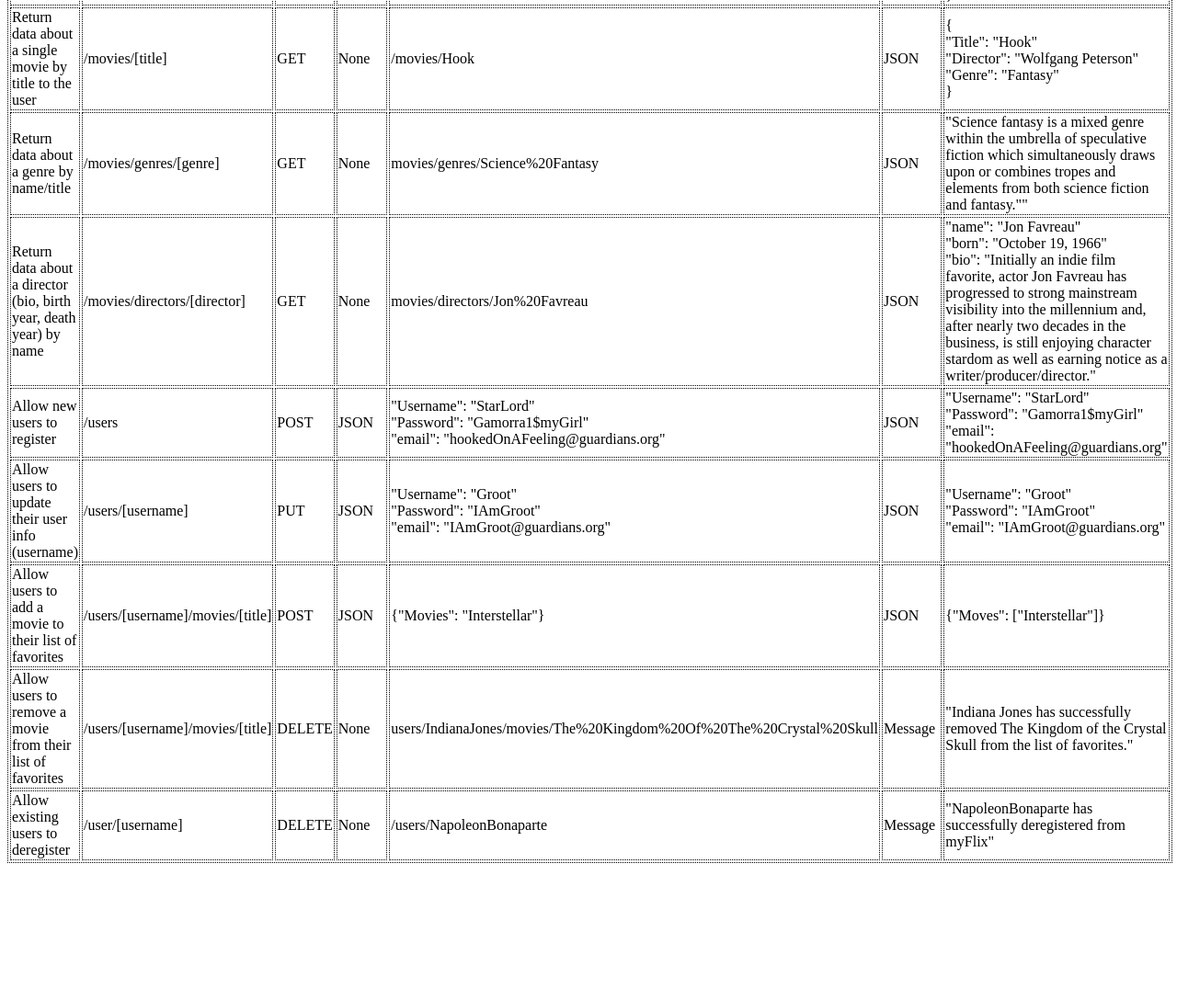
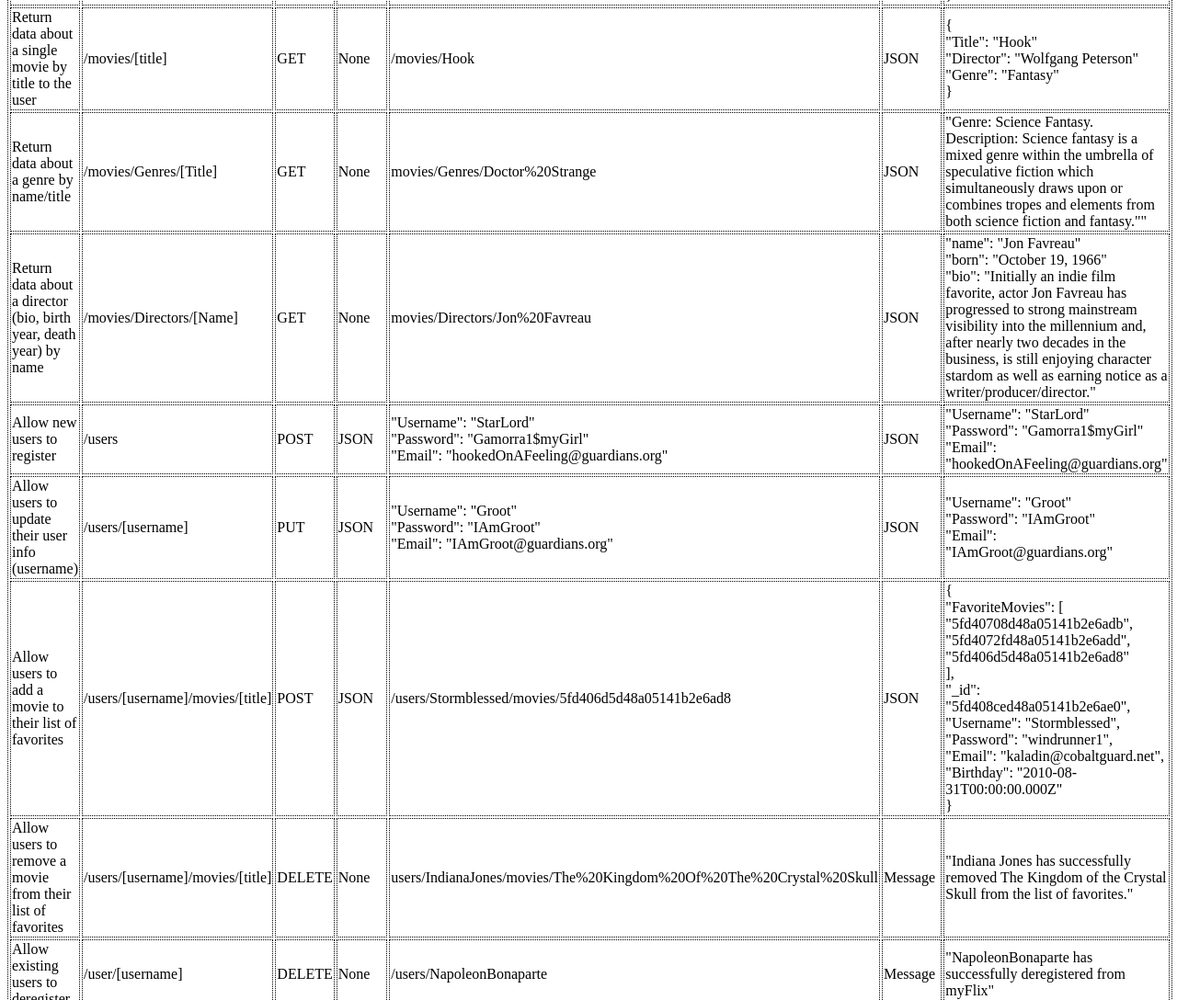
Before and after one commit to McCotter36/movie-api, a website: page public/documentation.html in a window 1280 px wide. Shown: the part 360-1448 px from the top of the page at 92% size. Before the commit the page ends 1307 px from the top, so only its background shows below. Drawn offline with Linux system fonts and the light colour scheme.

Commit message:
updated documentation
-updated documentation to reflect new code

```diff
--- a/models.js
+++ b/models.js
@@ -9,7 +9,9 @@
   },
   Director: {
     Name: String,
-    Bio: String
+    Bio: String,
+    Birth: String,
+    Death: String
   },
   Actors: [String],
   ImagePath: String,
--- a/public/documentation.html
+++ b/public/documentation.html
@@ -44,19 +44,19 @@
       </tr>
       <tr>
         <td>Return data about a genre by name/title</td>
-        <td>/movies/genres/[genre]</td>
+        <td>/movies/Genres/[Title]</td>
         <td>GET</td>
         <td>None</td>
-        <td>movies/genres/Science%20Fantasy</td>
+        <td>movies/Genres/Doctor%20Strange</td>
         <td>JSON</td>
-        <td>"Science fantasy is a mixed genre within the umbrella of speculative fiction which simultaneously draws upon or combines tropes and elements from both science fiction and fantasy.""</td>
+        <td>"Genre: Science Fantasy. Description: Science fantasy is a mixed genre within the umbrella of speculative fiction which simultaneously draws upon or combines tropes and elements from both science fiction and fantasy.""</td>
       </tr>
       <tr>
         <td>Return data about a director (bio, birth year, death year) by name</td>
-        <td>/movies/directors/[director]</td>
+        <td>/movies/Directors/[Name]</td>
         <td>GET</td>
         <td>None</td>
-        <td>movies/directors/Jon%20Favreau</td>
+        <td>movies/Directors/Jon%20Favreau</td>
         <td>JSON</td>
         <td>"name": "Jon Favreau" <br> "born": "October 19, 1966"<br> "bio": "Initially an indie film favorite, actor Jon Favreau has progressed to strong mainstream visibility into the millennium and, after nearly two decades in the business, is still enjoying character stardom as well as earning notice as a writer/producer/director."</td>
       </tr>
@@ -65,27 +65,38 @@
         <td>/users</td>
         <td>POST</td>
         <td>JSON</td>
-        <td>"Username": "StarLord"<br> "Password": "Gamorra1$myGirl"<br>"email": "hookedOnAFeeling@guardians.org"</td>
+        <td>"Username": "StarLord"<br> "Password": "Gamorra1$myGirl"<br>"Email": "hookedOnAFeeling@guardians.org"</td>
         <td>JSON</td>
-        <td>"Username": "StarLord"<br> "Password": "Gamorra1$myGirl"<br>"email": "hookedOnAFeeling@guardians.org"</td>
+        <td>"Username": "StarLord"<br> "Password": "Gamorra1$myGirl"<br>"Email": "hookedOnAFeeling@guardians.org"</td>
       </tr>
       <tr>
         <td>Allow users to update their user info (username)</td>
         <td>/users/[username]</td>
         <td>PUT</td>
         <td>JSON</td>
-        <td>"Username": "Groot"<br> "Password": "IAmGroot"<br>"email": "IAmGroot@guardians.org"</td>
+        <td>"Username": "Groot"<br> "Password": "IAmGroot"<br>"Email": "IAmGroot@guardians.org"</td>
         <td>JSON</td>
-        <td>"Username": "Groot"<br> "Password": "IAmGroot"<br>"email": "IAmGroot@guardians.org"</td>
+        <td>"Username": "Groot"<br> "Password": "IAmGroot"<br>"Email": "IAmGroot@guardians.org"</td>
       </tr>
       <tr>
         <td>Allow users to add a movie to their list of favorites</td>
         <td>/users/[username]/movies/[title]</td>
         <td>POST</td>
         <td>JSON</td>
-        <td>{"Movies": "Interstellar"}</td>
+        <td>/users/Stormblessed/movies/5fd406d5d48a05141b2e6ad8</td>
         <td>JSON</td>
-        <td>{"Moves": ["Interstellar"]}</td>
+        <td>{<br>
+    "FavoriteMovies": [<br>
+        "5fd40708d48a05141b2e6adb",<br>
+        "5fd4072fd48a05141b2e6add",<br>
+        "5fd406d5d48a05141b2e6ad8"<br>
+    ],<br>
+    "_id": "5fd408ced48a05141b2e6ae0",<br>
+    "Username": "Stormblessed",<br>
+    "Password": "windrunner1",<br>
+    "Email": "kaladin@cobaltguard.net",<br>
+    "Birthday": "2010-08-31T00:00:00.000Z"<br>
+}</td>
       </tr>
       <tr>
         <td>Allow users to remove a movie from their list of favorites</td>
```
Also changed, not shown: index.js (+27 -34 lines).
